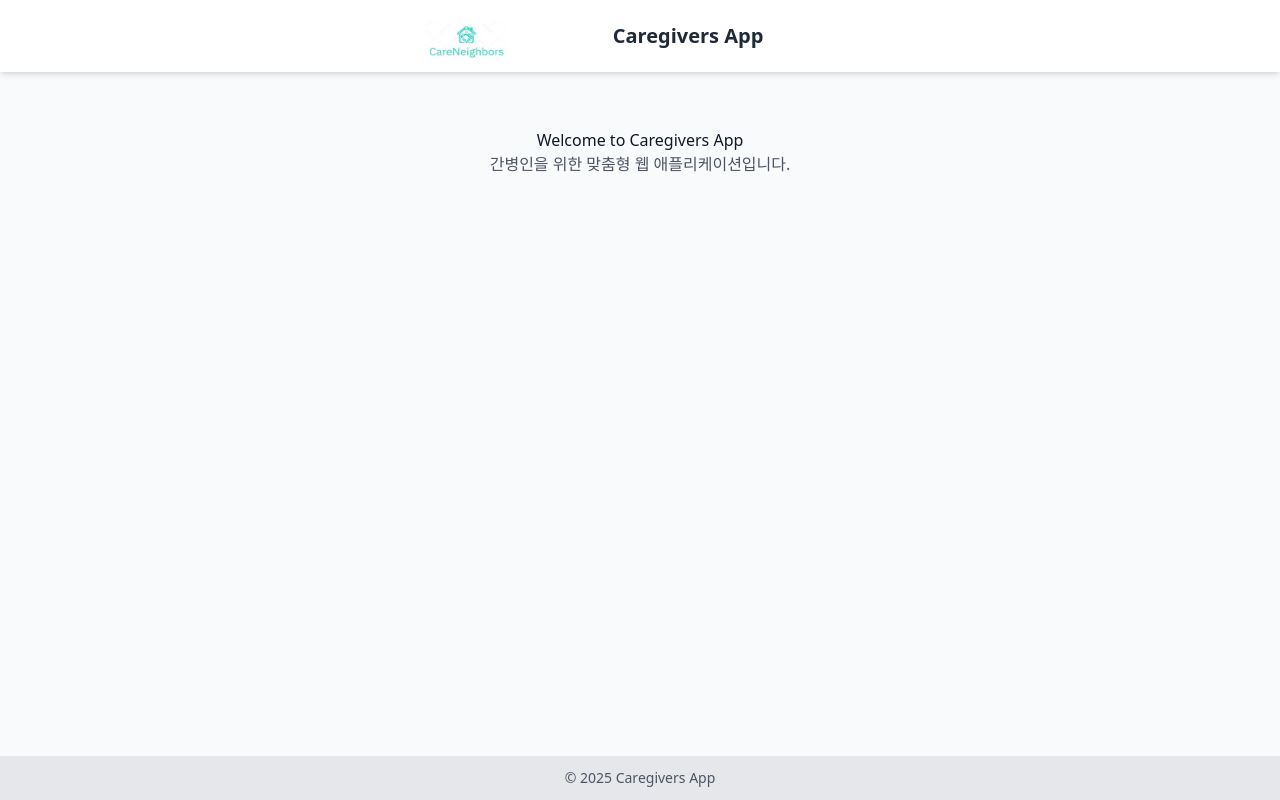
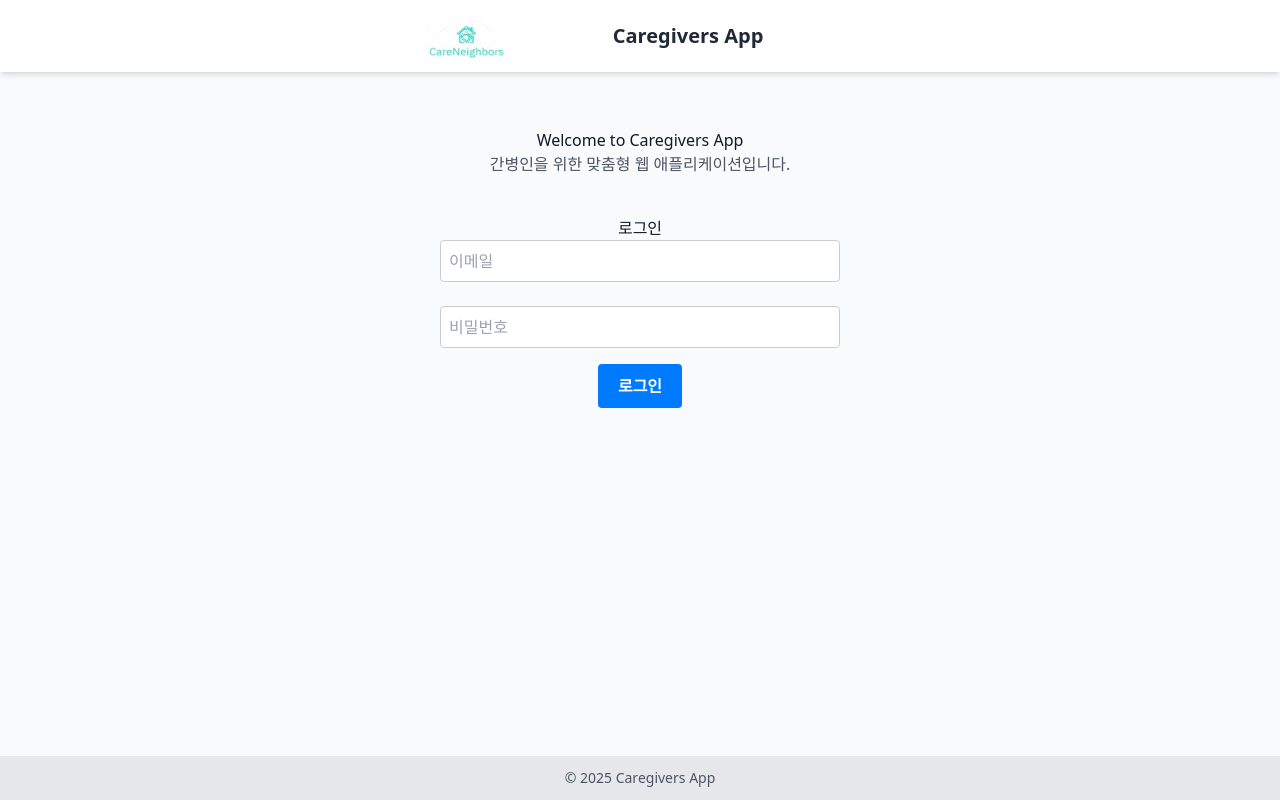
Before and after one commit to gowns12/CareNeighbors-frontend, a Next.js app: page / in a window 1280 px wide. Built offline with nearby package versions, Linux system fonts and the light colour scheme.

Commit message:
로그인 폼 추가 - useState 훅 사용해 email/password 상태 관리 - handleLogin 함수로 로그인 처리 로직 구현 - 스타일 설정된 입력 필드 및 버튼 추가

```diff
--- a/src/app/page.tsx
+++ b/src/app/page.tsx
@@ -1,11 +1,70 @@
 // src/app/page.tsx
-import React from "react";
+
+"use client";
+
+import React, { useState } from "react";
 
 export default function Home() {
+    const [email, setEmail] = useState("");
+    const [password, setPassword] = useState("");
+
+    const handleLogin = () => {
+        // 로그인 처리 로직 (예: API 호출)
+        console.log("로그인 시도", { email, password });
+    };
+
     return (
         <div style={{ textAlign: "center", marginTop: "40px" }}>
             <h2>Welcome to Caregivers App</h2>
             <p>간병인을 위한 맞춤형 웹 애플리케이션입니다.</p>
+
+            {/* 로그인 섹션 */}
+            <div style={{ marginTop: "40px", maxWidth: "400px", marginLeft: "auto", marginRight: "auto" }}>
+                <h3>로그인</h3>
+                <div style={{ marginBottom: "16px" }}>
+                    <input
+                        type="email"
+                        placeholder="이메일"
+                        value={email}
+                        onChange={(e) => setEmail(e.target.value)}
+                        style={{
+                            width: "100%",
+                            padding: "8px",
+                            borderRadius: "4px",
+                            border: "1px solid #ccc",
+                            marginBottom: "8px"
+                        }}
+                    />
+                </div>
+                <div style={{ marginBottom: "16px" }}>
+                    <input
+                        type="password"
+                        placeholder="비밀번호"
+                        value={password}
+                        onChange={(e) => setPassword(e.target.value)}
+                        style={{
+                            width: "100%",
+                            padding: "8px",
+                            borderRadius: "4px",
+                            border: "1px solid #ccc"
+                        }}
+                    />
+                </div>
+                <button
+                    onClick={handleLogin}
+                    style={{
+                        padding: "10px 20px",
+                        borderRadius: "4px",
+                        border: "none",
+                        backgroundColor: "#007bff",
+                        color: "white",
+                        cursor: "pointer",
+                        fontWeight: "bold"
+                    }}
+                >
+                    로그인
+                </button>
+            </div>
         </div>
     );
 }
```
